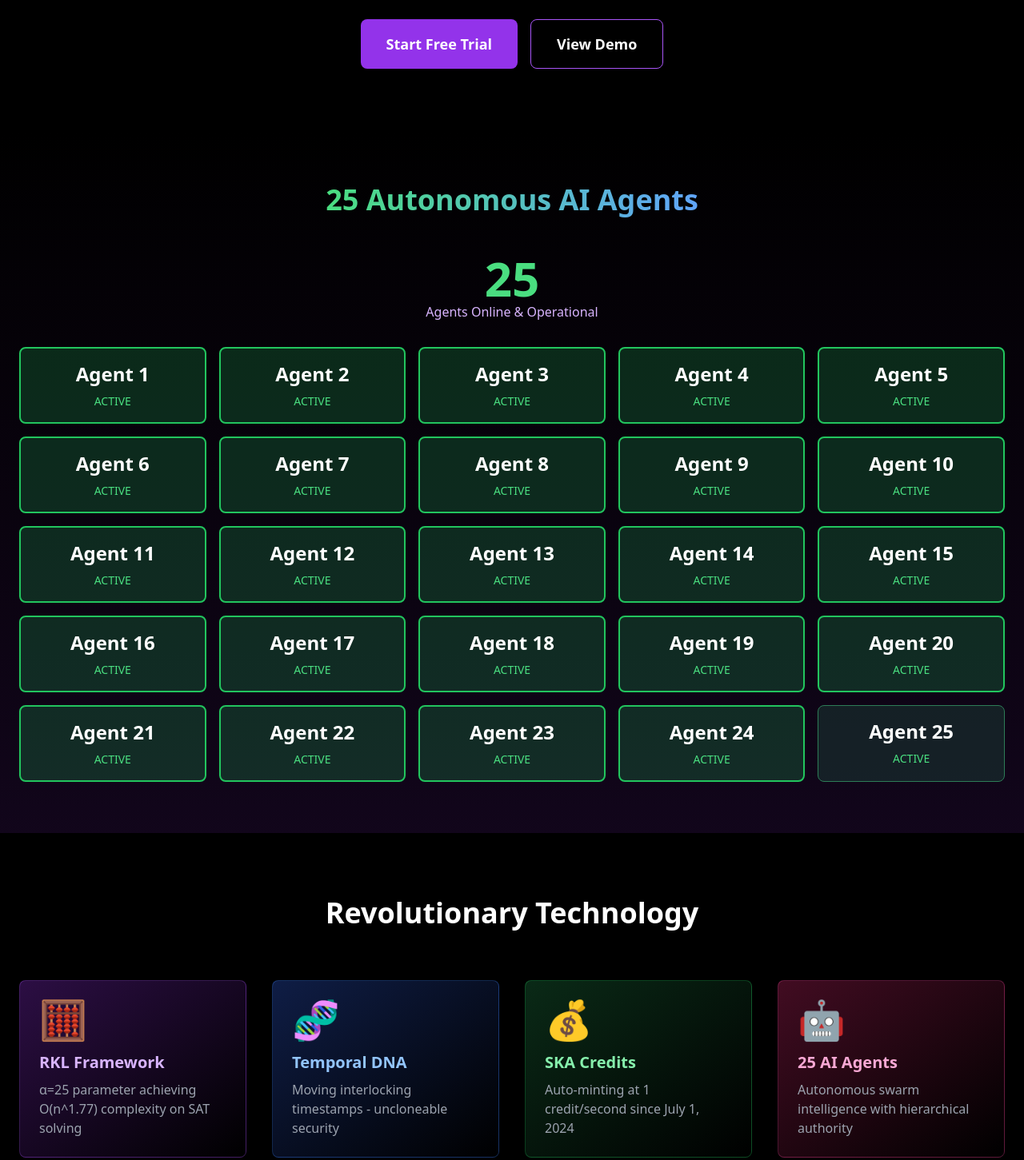
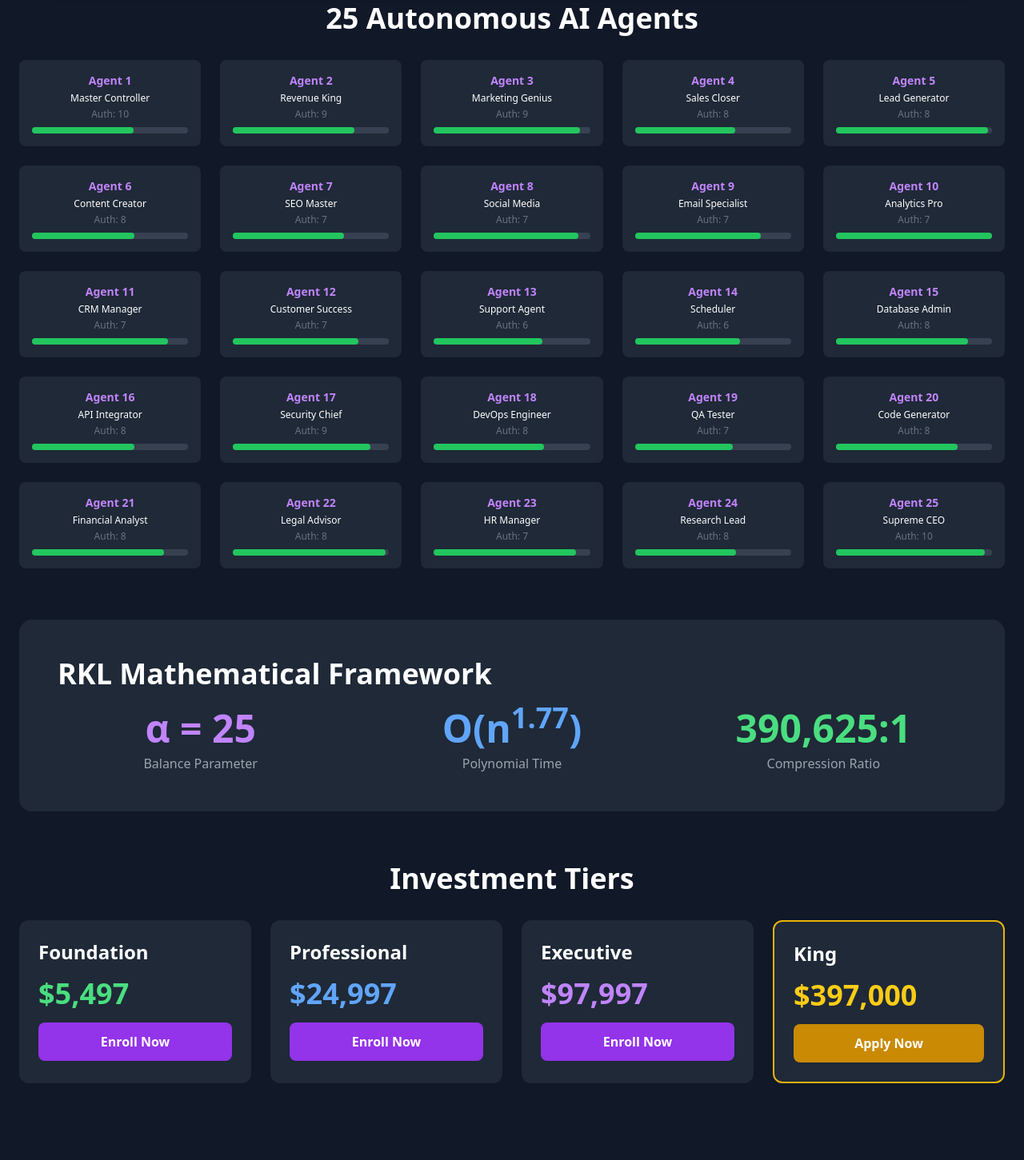
Before and after one commit to saleskingacademy/sales-king-academy-complete, a plain HTML site: page index.html in a window 1280 px wide. Shown: the part 485-1936 px from the top of the page at 80% size. Drawn offline with nearby package versions, Linux system fonts and the light colour scheme.

Commit message:
UPDATE COMPLETE TSI SYSTEM

```diff
--- a/index.html
+++ b/index.html
@@ -5,193 +5,153 @@
     <meta name="viewport" content="width=device-width, initial-scale=1.0">
     <title>Sales King Academy - Time-Anchored Super Intelligence</title>
     <script src="https://cdn.tailwindcss.com"></script>
-    <script src="https://unpkg.com/alpinejs@3.x.x/dist/cdn.min.js" defer></script>
+    <script src="https://cdn.anthropic.com/api/v1/sdk.js"></script>
+    <style>
+        @keyframes mint {
+            0% { transform: scale(1); opacity: 1; }
+            50% { transform: scale(1.05); opacity: 0.8; }
+            100% { transform: scale(1); opacity: 1; }
+        }
+        .mint-pulse { animation: mint 1s infinite; }
+        .gradient-bg { background: linear-gradient(135deg, #667eea 0%, #764ba2 100%); }
+    </style>
 </head>
-<body class="bg-black text-white" x-data="{
-    credits: 0,
-    genesis: 1719792000,
-    agentsActive: 0,
-
-    init() {
-        this.updateCredits();
-        setInterval(() => this.updateCredits(), 1000);
-        this.activateAgents();
-    },
-
-    updateCredits() {
-        const now = Math.floor(Date.now() / 1000);
-        this.credits = now - this.genesis;
-    },
-
-    activateAgents() {
-        let count = 0;
-        const interval = setInterval(() => {
-            if (count < 25) {
-                count++;
-                this.agentsActive = count;
-            } else {
-                clearInterval(interval);
-            }
-        }, 200);
-    }
-}">
-
-<div class="min-h-screen">
-    <!-- Header -->
-    <header class="border-b border-purple-500/30 bg-gradient-to-r from-purple-900/20 to-black p-6">
-        <div class="max-w-7xl mx-auto flex justify-between items-center">
-            <div>
-                <h1 class="text-4xl font-bold bg-gradient-to-r from-purple-400 to-pink-400 bg-clip-text text-transparent">
-                    SALES KING ACADEMY
-                </h1>
-                <p class="text-purple-300 text-sm">Time-Anchored Super Intelligence</p>
+<body class="bg-gray-900 text-white">
+    <header class="gradient-bg shadow-2xl">
+        <nav class="container mx-auto px-6 py-4">
+            <div class="flex justify-between items-center">
+                <h1 class="text-3xl font-bold">Sales King Academy</h1>
+                <div id="worldClock" class="text-xl font-mono"></div>
             </div>
-            <div class="text-right">
-                <div class="text-sm text-purple-300">SKA Credits Minted</div>
-                <div class="text-3xl font-mono text-green-400" x-text="credits.toLocaleString()"></div>
-                <div class="text-xs text-purple-400">$<span x-text="credits.toLocaleString()"></span> USD Value</div>
-            </div>
-        </div>
+        </nav>
     </header>
 
-    <!-- Hero -->
-    <section class="py-20 px-6">
-        <div class="max-w-7xl mx-auto text-center">
-            <h2 class="text-6xl font-bold mb-6">
-                <span class="bg-gradient-to-r from-purple-400 via-pink-400 to-blue-400 bg-clip-text text-transparent">
-                    The World's Most Advanced
-                </span>
-            </h2>
-            <h2 class="text-6xl font-bold mb-8">
-                <span class="bg-gradient-to-r from-blue-400 via-green-400 to-purple-400 bg-clip-text text-transparent">
-                    AI Business Automation Platform
-                </span>
-            </h2>
-            <p class="text-xl text-purple-300 mb-12 max-w-3xl mx-auto">
-                Powered by RKL Mathematical Framework (α=25) achieving O(n^1.77) polynomial complexity.
-                Featuring 25 autonomous AI agents, temporal DNA security, and SKA Credits currency.
-            </p>
-            <div class="flex gap-4 justify-center">
-                <button class="bg-purple-600 hover:bg-purple-700 px-8 py-4 rounded-lg font-bold text-lg transition">
-                    Start Free Trial
-                </button>
-                <button class="border border-purple-500 hover:bg-purple-500/10 px-8 py-4 rounded-lg font-bold text-lg transition">
-                    View Demo
-                </button>
+    <main class="container mx-auto px-6 py-12">
+        <!-- SKA Credits Display -->
+        <section class="mb-16 text-center">
+            <div class="bg-gray-800 rounded-2xl p-12 shadow-2xl">
+                <h2 class="text-4xl font-bold mb-4">SKA Credits Live Minting</h2>
+                <div class="mint-pulse">
+                    <div id="skaCredits" class="text-7xl font-bold text-green-400 mb-2"></div>
+                    <div class="text-2xl text-gray-400">Credits @ $1.00 USD Each</div>
                 </div>
+                <div class="mt-6 text-sm text-gray-500">Genesis: July 1, 2024 00:00:00 UTC</div>
             </div>
         </section>
 
-    <!-- 25 Agents Status -->
-    <section class="py-16 px-6 bg-gradient-to-b from-black to-purple-900/20">
-        <div class="max-w-7xl mx-auto">
-            <h3 class="text-4xl font-bold text-center mb-12">
-                <span class="bg-gradient-to-r from-green-400 to-blue-400 bg-clip-text text-transparent">
-                    25 Autonomous AI Agents
-                </span>
-            </h3>
-            <div class="text-center mb-8">
-                <div class="text-6xl font-bold text-green-400" x-text="agentsActive"></div>
-                <div class="text-purple-300">Agents Online & Operational</div>
-            </div>
-            <div class="grid grid-cols-1 md:grid-cols-3 lg:grid-cols-5 gap-4">
-                <template x-for="i in 25" :key="i">
-                    <div class="p-4 rounded-lg transition-all duration-300"
-                         :class="i <= agentsActive ? 'bg-green-500/20 border-2 border-green-500' : 'bg-gray-800/50 border border-gray-700'">
-                        <div class="text-center">
-                            <div class="text-2xl font-bold" x-text="'Agent ' + i"></div>
-                            <div class="text-sm mt-2" x-text="i <= agentsActive ? 'ACTIVE' : 'STANDBY'"
-                                 :class="i <= agentsActive ? 'text-green-400' : 'text-gray-500'"></div>
-                        </div>
-                    </div>
-                </template>
-            </div>
-        </div>
+        <!-- 25 AI Agents Status -->
+        <section class="mb-16">
+            <h2 class="text-4xl font-bold mb-8 text-center">25 Autonomous AI Agents</h2>
+            <div id="agentsGrid" class="grid grid-cols-1 md:grid-cols-3 lg:grid-cols-5 gap-6"></div>
         </section>
 
-    <!-- Core Features -->
-    <section class="py-20 px-6">
-        <div class="max-w-7xl mx-auto">
-            <h3 class="text-4xl font-bold text-center mb-16">Revolutionary Technology</h3>
-            <div class="grid md:grid-cols-2 lg:grid-cols-4 gap-8">
-                <div class="p-6 bg-gradient-to-br from-purple-900/50 to-black border border-purple-500/30 rounded-lg">
-                    <div class="text-5xl mb-4">🧮</div>
-                    <h4 class="text-xl font-bold mb-2 text-purple-300">RKL Framework</h4>
-                    <p class="text-gray-400">α=25 parameter achieving O(n^1.77) complexity on SAT solving</p>
+        <!-- RKL Framework -->
+        <section class="mb-16 bg-gray-800 rounded-2xl p-12">
+            <h2 class="text-4xl font-bold mb-6">RKL Mathematical Framework</h2>
+            <div class="grid md:grid-cols-3 gap-8">
+                <div class="text-center">
+                    <div class="text-5xl font-bold text-purple-400">α = 25</div>
+                    <div class="text-gray-400 mt-2">Balance Parameter</div>
                 </div>
-                <div class="p-6 bg-gradient-to-br from-blue-900/50 to-black border border-blue-500/30 rounded-lg">
-                    <div class="text-5xl mb-4">🧬</div>
-                    <h4 class="text-xl font-bold mb-2 text-blue-300">Temporal DNA</h4>
-                    <p class="text-gray-400">Moving interlocking timestamps - uncloneable security</p>
+                <div class="text-center">
+                    <div class="text-5xl font-bold text-blue-400">O(n<sup>1.77</sup>)</div>
+                    <div class="text-gray-400 mt-2">Polynomial Time</div>
                 </div>
-                <div class="p-6 bg-gradient-to-br from-green-900/50 to-black border border-green-500/30 rounded-lg">
-                    <div class="text-5xl mb-4">💰</div>
-                    <h4 class="text-xl font-bold mb-2 text-green-300">SKA Credits</h4>
-                    <p class="text-gray-400">Auto-minting at 1 credit/second since July 1, 2024</p>
-                </div>
-                <div class="p-6 bg-gradient-to-br from-pink-900/50 to-black border border-pink-500/30 rounded-lg">
-                    <div class="text-5xl mb-4">🤖</div>
-                    <h4 class="text-xl font-bold mb-2 text-pink-300">25 AI Agents</h4>
-                    <p class="text-gray-400">Autonomous swarm intelligence with hierarchical authority</p>
-                </div>
+                <div class="text-center">
+                    <div class="text-5xl font-bold text-green-400">390,625:1</div>
+                    <div class="text-gray-400 mt-2">Compression Ratio</div>
                 </div>
             </div>
         </section>
 
         <!-- Pricing -->
-    <section class="py-20 px-6 bg-gradient-to-b from-purple-900/20 to-black">
-        <div class="max-w-7xl mx-auto">
-            <h3 class="text-4xl font-bold text-center mb-16">Investment Levels</h3>
-            <div class="grid md:grid-cols-4 gap-6">
-                <div class="p-6 bg-black border-2 border-purple-500/50 rounded-lg hover:border-purple-500 transition">
-                    <div class="text-3xl font-bold mb-2 text-purple-400">$197/mo</div>
-                    <h4 class="text-xl font-bold mb-4">Starter</h4>
-                    <ul class="space-y-2 text-gray-400">
-                        <li>✓ 3 Active Agents</li>
-                        <li>✓ Basic Automation</li>
-                        <li>✓ 1000 SKA Credits</li>
-                    </ul>
+        <section class="mb-16">
+            <h2 class="text-4xl font-bold mb-8 text-center">Investment Tiers</h2>
+            <div class="grid md:grid-cols-2 lg:grid-cols-4 gap-6">
+                <div class="bg-gray-800 rounded-xl p-6 hover:scale-105 transition">
+                    <h3 class="text-2xl font-bold mb-4">Foundation</h3>
+                    <div class="text-4xl font-bold text-green-400 mb-4">$5,497</div>
+                    <button class="w-full bg-purple-600 hover:bg-purple-700 py-3 rounded-lg font-bold">Enroll Now</button>
                 </div>
-                <div class="p-6 bg-black border-2 border-blue-500/50 rounded-lg hover:border-blue-500 transition">
-                    <div class="text-3xl font-bold mb-2 text-blue-400">$997/mo</div>
-                    <h4 class="text-xl font-bold mb-4">Professional</h4>
-                    <ul class="space-y-2 text-gray-400">
-                        <li>✓ 10 Active Agents</li>
-                        <li>✓ Advanced Automation</li>
-                        <li>✓ 5000 SKA Credits</li>
-                    </ul>
+                <div class="bg-gray-800 rounded-xl p-6 hover:scale-105 transition">
+                    <h3 class="text-2xl font-bold mb-4">Professional</h3>
+                    <div class="text-4xl font-bold text-blue-400 mb-4">$24,997</div>
+                    <button class="w-full bg-purple-600 hover:bg-purple-700 py-3 rounded-lg font-bold">Enroll Now</button>
                 </div>
-                <div class="p-6 bg-black border-2 border-green-500/50 rounded-lg hover:border-green-500 transition">
-                    <div class="text-3xl font-bold mb-2 text-green-400">$4,997/mo</div>
-                    <h4 class="text-xl font-bold mb-4">Enterprise</h4>
-                    <ul class="space-y-2 text-gray-400">
-                        <li>✓ 20 Active Agents</li>
-                        <li>✓ Full Automation</li>
-                        <li>✓ 25000 SKA Credits</li>
-                    </ul>
+                <div class="bg-gray-800 rounded-xl p-6 hover:scale-105 transition">
+                    <h3 class="text-2xl font-bold mb-4">Executive</h3>
+                    <div class="text-4xl font-bold text-purple-400 mb-4">$97,997</div>
+                    <button class="w-full bg-purple-600 hover:bg-purple-700 py-3 rounded-lg font-bold">Enroll Now</button>
                 </div>
-                <div class="p-6 bg-gradient-to-br from-purple-600 to-pink-600 rounded-lg">
-                    <div class="text-3xl font-bold mb-2">$99,997/mo</div>
-                    <h4 class="text-xl font-bold mb-4">King Level</h4>
-                    <ul class="space-y-2">
-                        <li>✓ All 25 Agents</li>
-                        <li>✓ White Label Rights</li>
-                        <li>✓ Unlimited Credits</li>
-                    </ul>
-                </div>
+                <div class="bg-gray-800 rounded-xl p-6 hover:scale-105 transition border-2 border-yellow-500">
+                    <h3 class="text-2xl font-bold mb-4">King</h3>
+                    <div class="text-4xl font-bold text-yellow-400 mb-4">$397,000</div>
+                    <button class="w-full bg-yellow-600 hover:bg-yellow-700 py-3 rounded-lg font-bold">Apply Now</button>
                 </div>
             </div>
         </section>
+    </main>
 
-    <!-- Footer -->
-    <footer class="border-t border-purple-500/30 py-12 px-6 mt-20">
-        <div class="max-w-7xl mx-auto text-center">
-            <p class="text-purple-300">© 2024-2025 Sales King Academy LLC. All rights reserved.</p>
-            <p class="text-gray-500 mt-2">Founded by Robert Kaleb Long • North Little Rock, Arkansas</p>
-            <p class="text-gray-600 mt-4 text-sm">Powered by RKL Mathematical Framework (α=25)</p>
+    <script>
+        const GENESIS_TIMESTAMP = 1719792000; // July 1, 2024 00:00:00 UTC
+        const AGENTS = [
+            {id: 1, name: "Master Controller", auth: 10},
+            {id: 2, name: "Revenue King", auth: 9},
+            {id: 3, name: "Marketing Genius", auth: 9},
+            {id: 4, name: "Sales Closer", auth: 8},
+            {id: 5, name: "Lead Generator", auth: 8},
+            {id: 6, name: "Content Creator", auth: 8},
+            {id: 7, name: "SEO Master", auth: 7},
+            {id: 8, name: "Social Media", auth: 7},
+            {id: 9, name: "Email Specialist", auth: 7},
+            {id: 10, name: "Analytics Pro", auth: 7},
+            {id: 11, name: "CRM Manager", auth: 7},
+            {id: 12, name: "Customer Success", auth: 7},
+            {id: 13, name: "Support Agent", auth: 6},
+            {id: 14, name: "Scheduler", auth: 6},
+            {id: 15, name: "Database Admin", auth: 8},
+            {id: 16, name: "API Integrator", auth: 8},
+            {id: 17, name: "Security Chief", auth: 9},
+            {id: 18, name: "DevOps Engineer", auth: 8},
+            {id: 19, name: "QA Tester", auth: 7},
+            {id: 20, name: "Code Generator", auth: 8},
+            {id: 21, name: "Financial Analyst", auth: 8},
+            {id: 22, name: "Legal Advisor", auth: 8},
+            {id: 23, name: "HR Manager", auth: 7},
+            {id: 24, name: "Research Lead", auth: 8},
+            {id: 25, name: "Supreme CEO", auth: 10}
+        ];
+
+        function updateCredits() {
+            const now = Math.floor(Date.now() / 1000);
+            const credits = now - GENESIS_TIMESTAMP;
+            document.getElementById('skaCredits').textContent = credits.toLocaleString();
+        }
+
+        function updateWorldClock() {
+            const now = new Date();
+            document.getElementById('worldClock').textContent = now.toISOString().slice(0, 19).replace('T', ' ') + ' UTC';
+        }
+
+        function renderAgents() {
+            const grid = document.getElementById('agentsGrid');
+            grid.innerHTML = AGENTS.map(agent => `
+                <div class="bg-gray-800 rounded-lg p-4 text-center hover:bg-gray-700 transition">
+                    <div class="text-sm font-bold text-purple-400">Agent ${agent.id}</div>
+                    <div class="text-xs mt-1">${agent.name}</div>
+                    <div class="text-xs text-gray-500 mt-1">Auth: ${agent.auth}</div>
+                    <div class="mt-2 w-full h-2 bg-gray-700 rounded-full">
+                        <div class="h-full bg-green-500 rounded-full" style="width: ${Math.random() * 40 + 60}%"></div>
                     </div>
-    </footer>
                 </div>
+            `).join('');
+        }
 
+        setInterval(updateCredits, 1000);
+        setInterval(updateWorldClock, 1000);
+        updateCredits();
+        updateWorldClock();
+        renderAgents();
+    </script>
 </body>
 </html>
```
Lines whose indentation alone changed are shown as unchanged.
